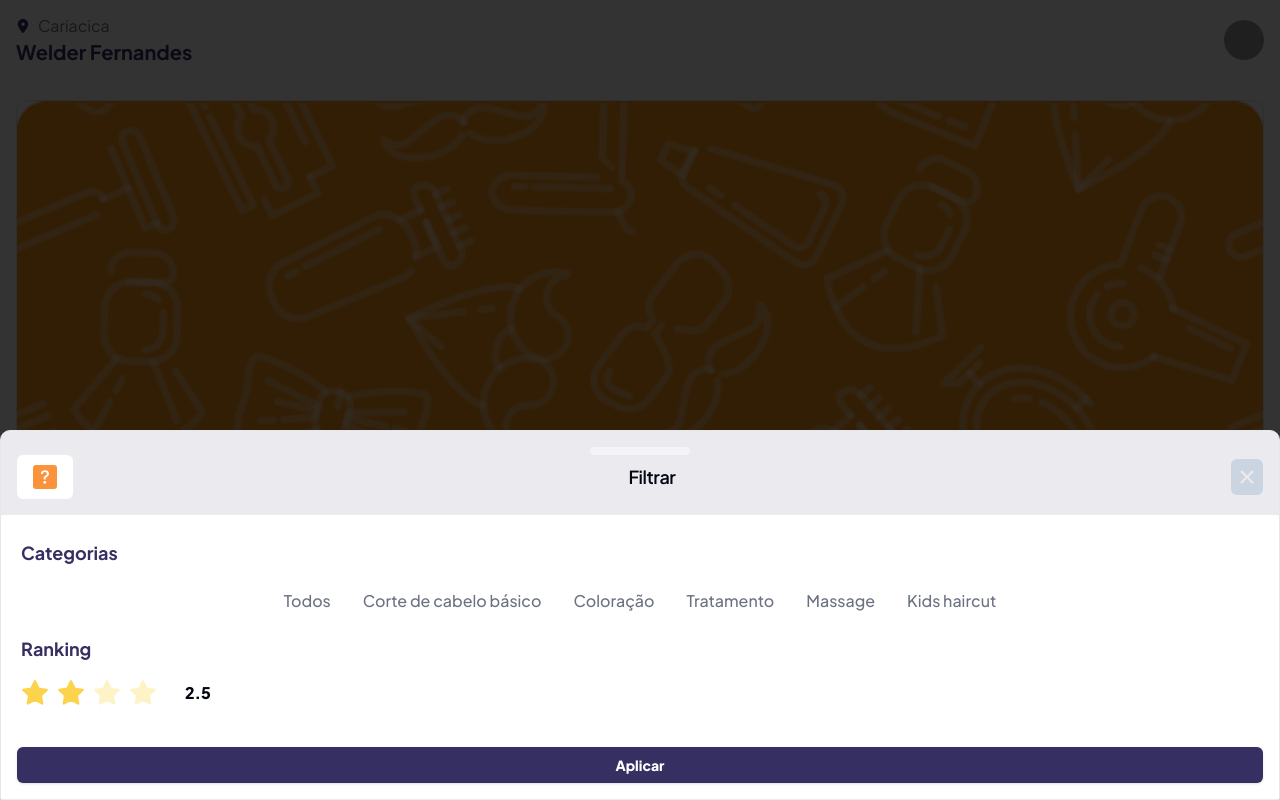
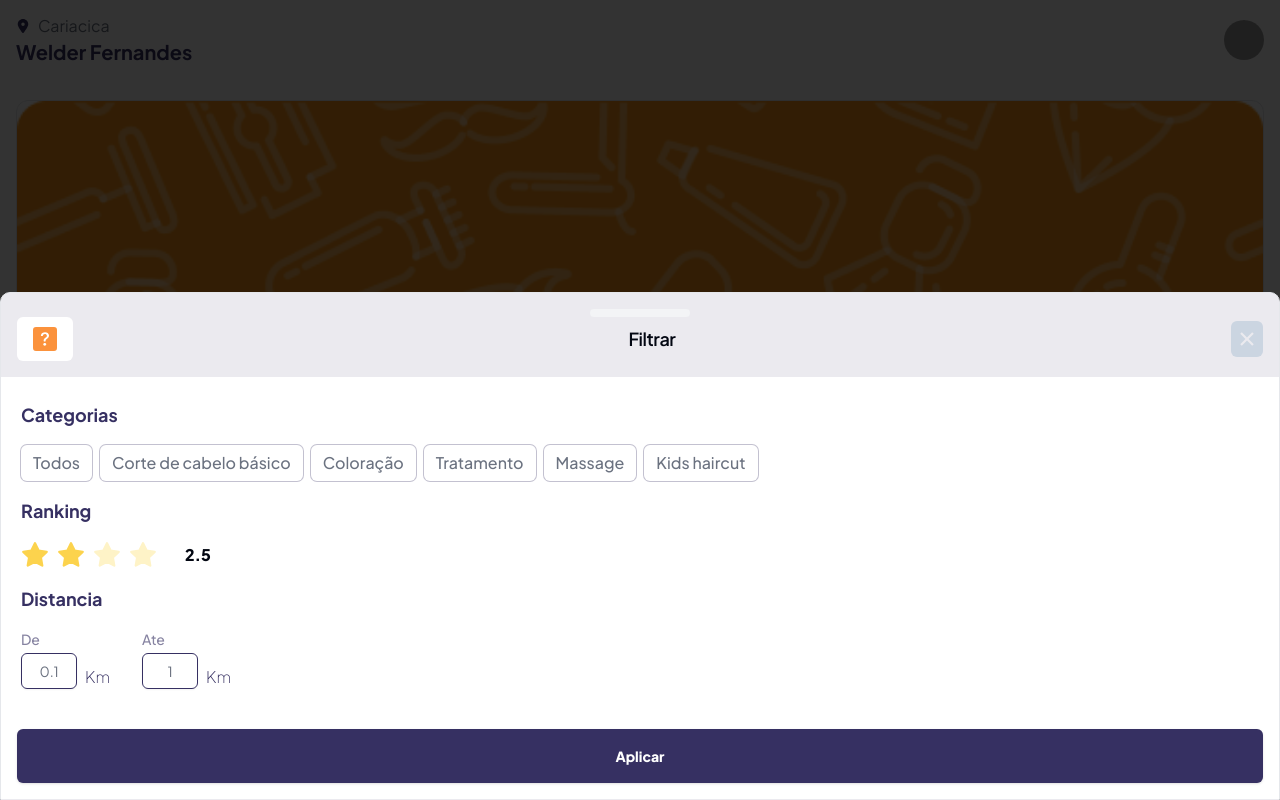
Before and after one commit to WelderFernandes/sched-eased, a Next.js app: page / in a window 1280 px wide. Both pictures are taken after a click on the button "Take a photo". Built offline with nearby package versions, Linux system fonts and the light colour scheme; grey boxes are pictures that could not be loaded.

Commit message:
feat: asjuted filter

```diff
--- a/app/(application)/_components/searchBar.tsx
+++ b/app/(application)/_components/searchBar.tsx
@@ -22,10 +22,12 @@ import { Button } from '@/components/ui/button'
 import { BsQuestionSquareFill } from 'react-icons/bs'
 import { ToggleGroup, ToggleGroupItem } from '@/components/ui/toggle-group'
 import { Ratings } from './rating'
+import { Input } from '@/components/ui/input'
+import { Label } from '@/components/ui/label'
 
 export function SearchBar({ className, ...props }: ComponentProps<'div'>) {
   const toggleGroupItemClasses =
-    'hover:bg-primary-50 data-[state=on]:bg-primary-50 data-[state=on]:ring-1 data-[state=on]:ring-primary-900 text-base data-[state=off]:bg-white data-[state=off]:text-gray-500'
+    'hover:bg-primary-50 data-[state=on]:bg-primary-50 ring-1 ring-primary-200 data-[state=on]:ring-1 data-[state=on]:ring-primary-900 text-base data-[state=off]:bg-white data-[state=off]:text-gray-500'
 
   return (
     <div className="w-full flex items-center gap-3">
@@ -96,7 +98,7 @@ export function SearchBar({ className, ...props }: ComponentProps<'div'>) {
             </h1>
             <ToggleGroup
               type="multiple"
-              className="w-full flex flex-wrap gap-2"
+              className="w-full flex flex-wrap gap-2 align-middle justify-start items-start"
             >
               <ToggleGroupItem className={toggleGroupItemClasses} value="Todos">
                 Todos
@@ -136,11 +138,45 @@ export function SearchBar({ className, ...props }: ComponentProps<'div'>) {
               Ranking
             </h1>
             <Ratings rating={2.5} variant="yellow" totalStars={4} size={28} />
+
+            <h1 className="text-lg font-bold text-primary-900 my-4">
+              Distancia
+            </h1>
+            <div className="flex gap-8 items-center ">
+              <div className="grid w-fit max-w-sm items-center gap-1">
+                <Label htmlFor="de" className="text-primary-500 text-sm">
+                  De
+                </Label>
+                <div className="flex gap-2 items-end">
+                  <Input
+                    type="text"
+                    id="de"
+                    placeholder="0.1"
+                    className="lex text-center max-w-14 border-primary-900 text-primary-900 focus:outline-none focus-visible:ring-0"
+                  />
+                  <h3 className="text-primary-900 font-extralight">Km</h3>
+                </div>
+              </div>
+              <div className="grid w-fit max-w-sm items-center gap-1">
+                <Label htmlFor="de" className="text-primary-500 text-sm">
+                  Ate
+                </Label>
+                <div className="flex gap-2 items-end">
+                  <Input
+                    type="text"
+                    id="de"
+                    placeholder="1"
+                    className="flex text-center max-w-14 border-primary-900 text-primary-900 focus:outline-none focus-visible:ring-0"
+                  />
+                  <h3 className="text-primary-900 font-extralight">Km</h3>
+                </div>
+              </div>
+            </div>
           </div>
           <DrawerFooter className="bg-white">
             <Button
               variant="default"
-              className="w-full bg-primary-900 text-white font-extrabold"
+              className="w-full bg-primary-900 text-white font-extrabold h-[54px]"
             >
               Aplicar
             </Button>
--- /dev/null
+++ b/components/ui/input.tsx
@@ -0,0 +1,25 @@
+import * as React from "react"
+
+import { cn } from "@/lib/utils"
+
+export interface InputProps
+  extends React.InputHTMLAttributes<HTMLInputElement> {}
+
+const Input = React.forwardRef<HTMLInputElement, InputProps>(
+  ({ className, type, ...props }, ref) => {
+    return (
+      <input
+        type={type}
+        className={cn(
+          "flex h-9 w-full rounded-md border border-input bg-transparent px-3 py-1 text-sm shadow-sm transition-colors file:border-0 file:bg-transparent file:text-sm file:font-medium placeholder:text-muted-foreground focus-visible:outline-none focus-visible:ring-1 focus-visible:ring-ring disabled:cursor-not-allowed disabled:opacity-50",
+          className
+        )}
+        ref={ref}
+        {...props}
+      />
+    )
+  }
+)
+Input.displayName = "Input"
+
+export { Input }
--- /dev/null
+++ b/components/ui/label.tsx
@@ -0,0 +1,26 @@
+"use client"
+
+import * as React from "react"
+import * as LabelPrimitive from "@radix-ui/react-label"
+import { cva, type VariantProps } from "class-variance-authority"
+
+import { cn } from "@/lib/utils"
+
+const labelVariants = cva(
+  "text-sm font-medium leading-none peer-disabled:cursor-not-allowed peer-disabled:opacity-70"
+)
+
+const Label = React.forwardRef<
+  React.ElementRef<typeof LabelPrimitive.Root>,
+  React.ComponentPropsWithoutRef<typeof LabelPrimitive.Root> &
+    VariantProps<typeof labelVariants>
+>(({ className, ...props }, ref) => (
+  <LabelPrimitive.Root
+    ref={ref}
+    className={cn(labelVariants(), className)}
+    {...props}
+  />
+))
+Label.displayName = LabelPrimitive.Root.displayName
+
+export { Label }
--- a/package.json
+++ b/package.json
@@ -12,6 +12,7 @@
     "@radix-ui/react-avatar": "^1.0.4",
     "@radix-ui/react-dialog": "^1.0.5",
     "@radix-ui/react-icons": "^1.3.0",
+    "@radix-ui/react-label": "^2.0.2",
     "@radix-ui/react-popover": "^1.0.7",
     "@radix-ui/react-separator": "^1.0.3",
     "@radix-ui/react-slot": "^1.0.2",
```
Also changed, not shown: 1 other file (tests, documents, lock files or other folders).
